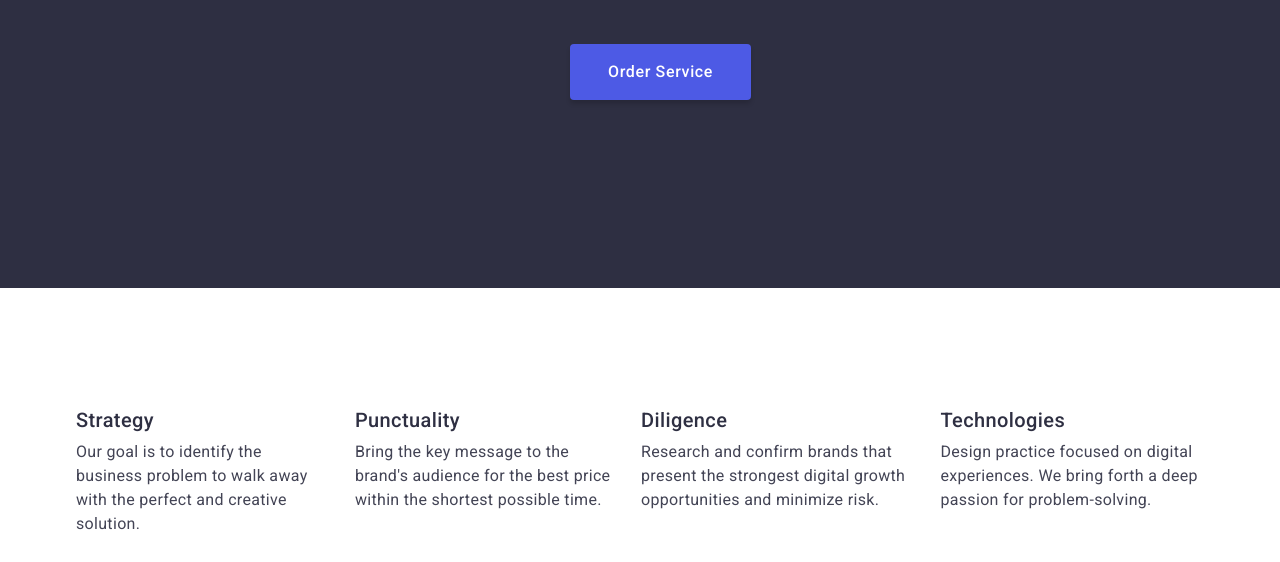
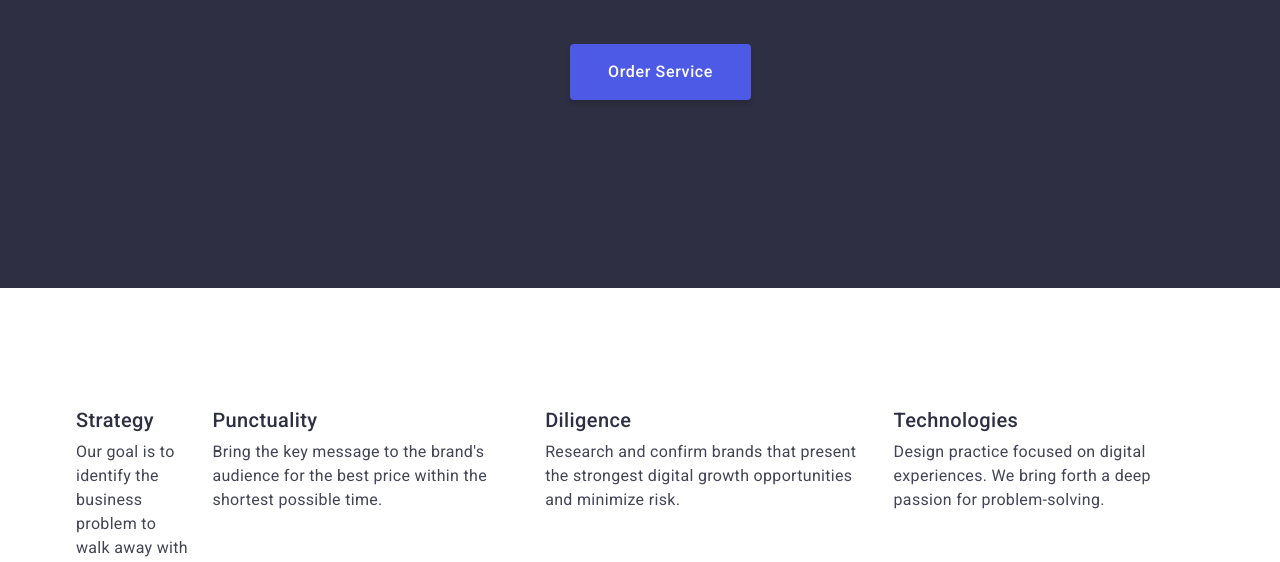
Before and after one commit to AmigoDmitriy/goit-homework-03, a plain HTML site: page index.html in a window 1280 px wide. Shown: the part 385-947 px from the top of the page. Drawn offline with nearby package versions, Linux system fonts and the light colour scheme.

Commit message:
ererrtyt

```diff
--- a/css/style.css
+++ b/css/style.css
@@ -205,7 +205,9 @@ ul {
   gap: 24px;
 }
 
-
+.advantages-item {
+  width: calc((100% - 72px) / 4);
+}
 
 .title-three {
   font-size: 20px;
```
